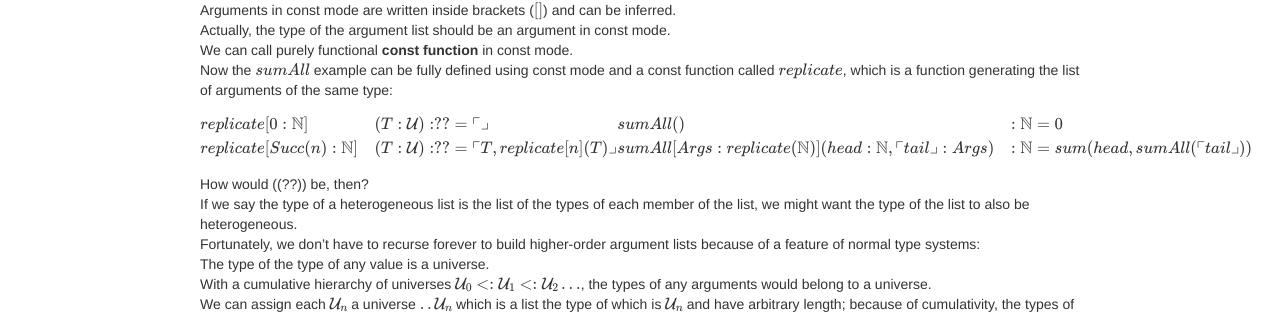
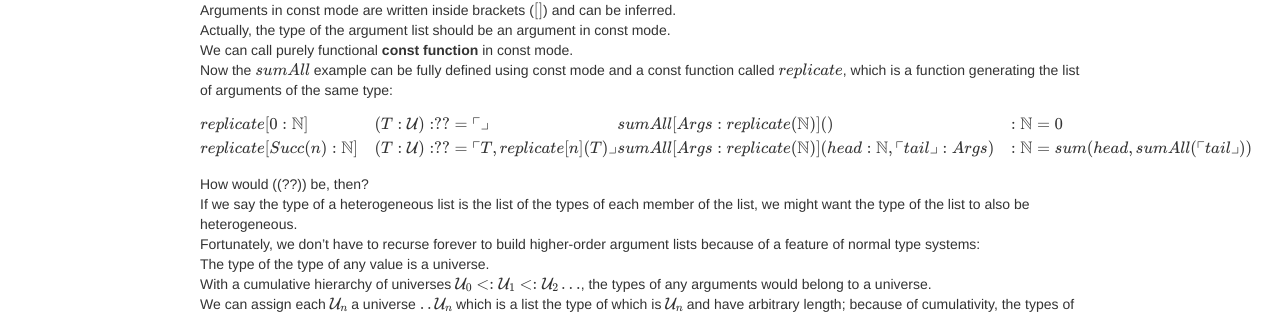
Before and after one commit to AndyShiue/AndyShiue.github.io, a Jekyll site: the page built from _posts/Ende/2016-10-11-hierarchies.md, in a window 1280 px wide. Shown: the part 1473-1787 px from the top of the page. Built offline with Jekyll 4.4.1, drawn with Linux system fonts in a browser that asks for light colours; formulas are drawn with MathJax 3; comment, search, counter and statistics services are not loaded.

Commit message:
Update article.

```diff
--- a/_posts/Ende/2016-10-11-hierarchies.md
+++ b/_posts/Ende/2016-10-11-hierarchies.md
@@ -73,7 +73,7 @@ replicate[0: \mathbb{N}]       & (T: \mathcal{U}) : ?? = \ulcorner  \lrcorner \\
 replicate[Succ(n): \mathbb{N}] & (T: \mathcal{U}) : ?? = \ulcorner T, replicate[n](T) \lrcorner
 \end{array} \\
 \begin{array}{ll}
-sumAll()                                                              & : \mathbb{N} = 0 \\
+sumAll[Args: replicate(\mathbb{N})]()                                                 & : \mathbb{N} = 0 \\
 sumAll[Args: replicate(\mathbb{N})](head: \mathbb{N}, \ulcorner tail \lrcorner: Args) & : \mathbb{N} = sum(head, sumAll(\ulcorner tail \lrcorner))
 \end{array}
 $$
```
